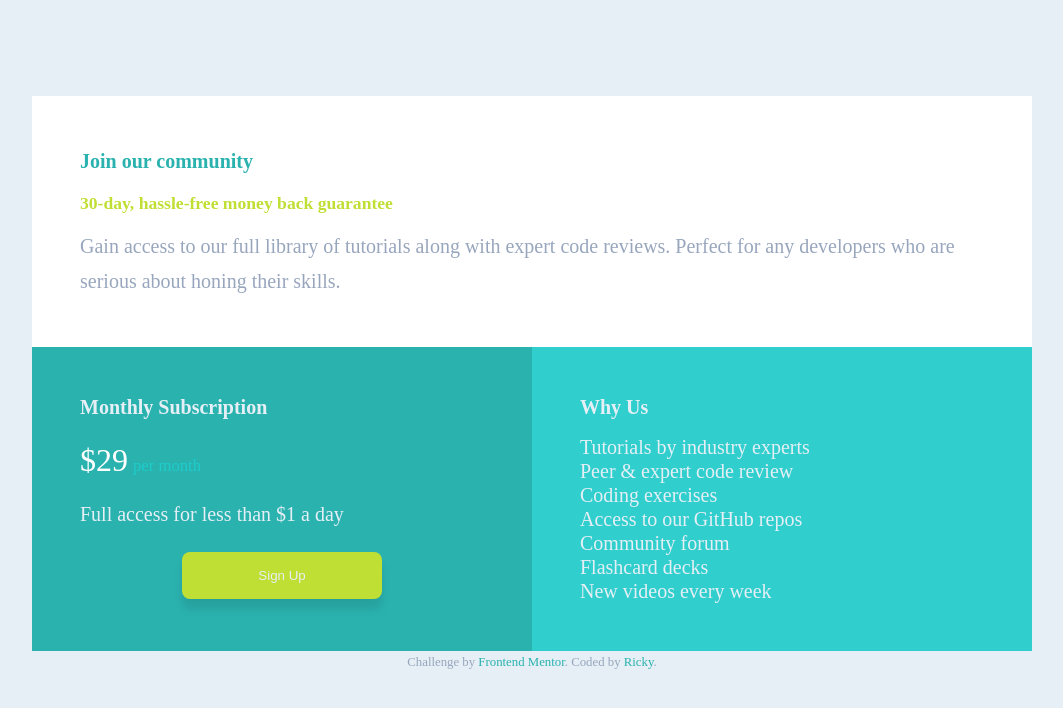
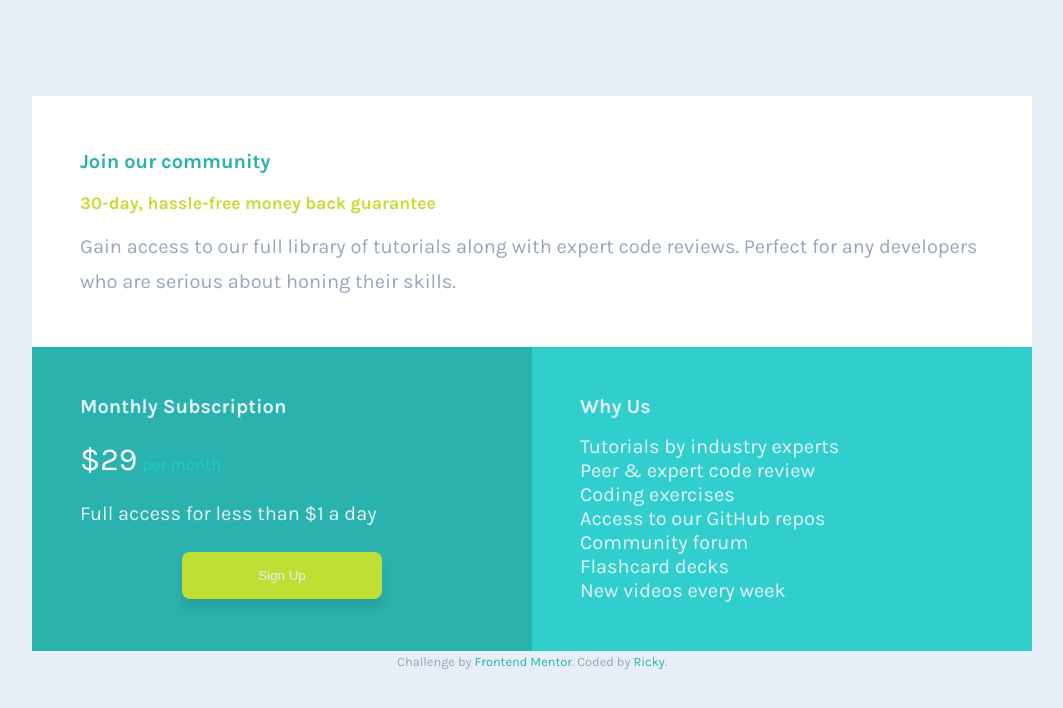
Before and after one commit to jrickyrichard/single-price-grid-component, a plain HTML site: page index.html in a window 1280 px wide. Shown: the whole page, without its empty margins (108-1171 px from the left). Drawn offline with Linux system fonts and the light colour scheme.

Commit message:
small fix

```diff
--- a/index.html
+++ b/index.html
@@ -47,7 +47,7 @@
   <footer>
     <p class="attribution">
       Challenge by <a href="https://www.frontendmentor.io?ref=challenge" target="_blank">Frontend Mentor</a>.
-      Coded by <a href="#">Ricky</a>.
+      Coded by <a href="https://www.frontendmentor.io/profile/jrickyrichard">Ricky</a>.
     </p>
   </footer>
 </body>
--- a/styles.css
+++ b/styles.css
@@ -1,3 +1,5 @@
+@import url('https://fonts.googleapis.com/css2?family=Karla:wght@400;700&display=swap');
+
 :root {
 /* primary */
 --cyan: hsl(179, 62%, 43%);
@@ -36,6 +38,16 @@ ul {
 body {
   font-size: 16px;
   line-height: 1.5;
+  height: 100%;
+  width: 100%;
+  padding: 4rem;
+  background-color: var(--light-gray);
+  line-height: 1.75;
+  display: flex;
+  flex-direction: column;
+  justify-content: center;
+  align-items: center;
+  font-family: 'Karla', sans-serif;
 }
 
 /* Remove list styles (bullets/numbers) */
@@ -48,19 +60,6 @@ ul {
 a {
   color: inherit;
   text-decoration: none;
-}
-
-
-body {
-    height: 100%;
-    width: 100%;
-    padding: 4rem;
-    background-color: var(--light-gray);
-    line-height: 1.75;
-    display: flex;
-    flex-direction: column;
-    justify-content: center;
-    align-items: center;
 }
 
 main {
```
